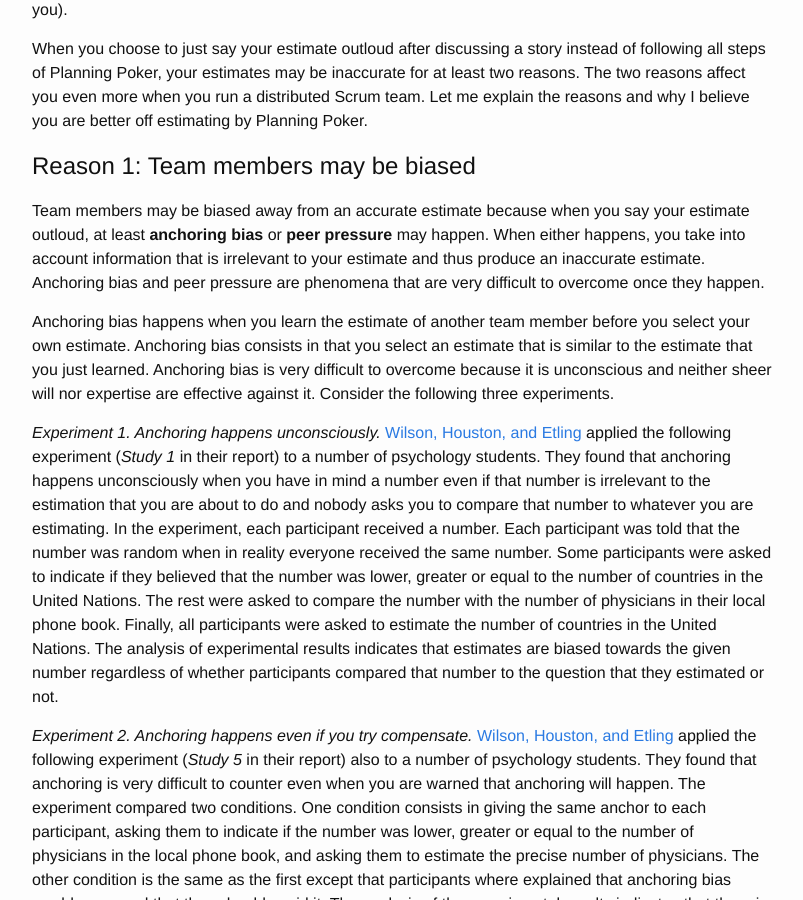
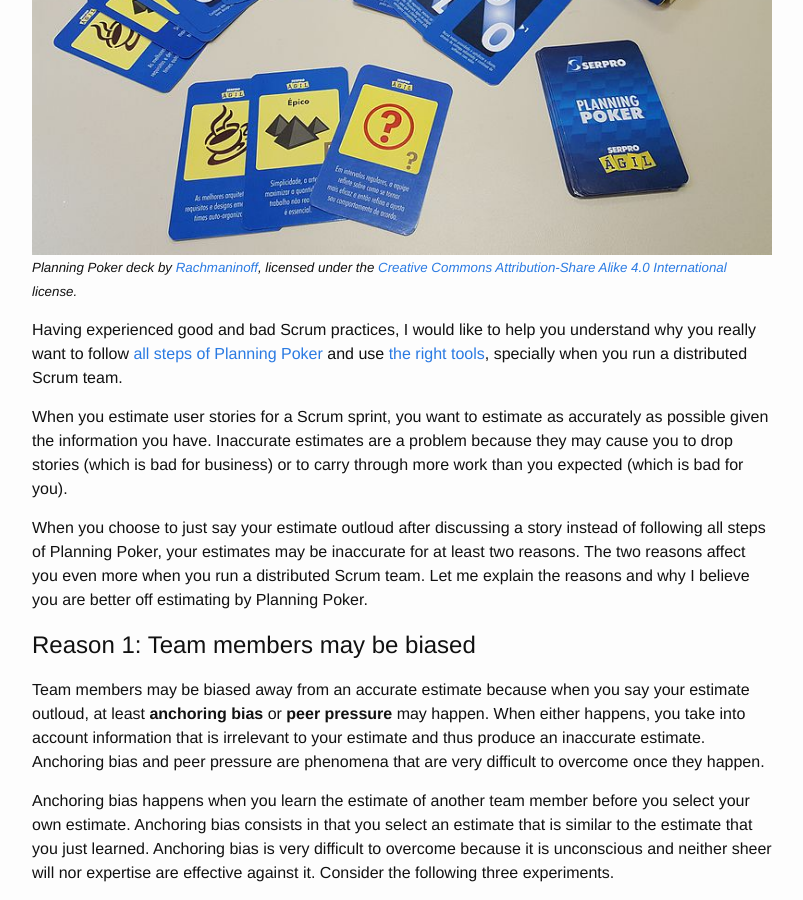
Before and after one commit to mrrusof/mrrusof.github.io, a Jekyll site: the page built from _posts/2016-09-09-do-not-estimate-outloud.markdown, in a window 1280 px wide and 900 px high, scrolled down 403 px. Shown: the whole window, without its empty margins (238-1041 px from the left). Built offline with Jekyll 4.4.1, drawn with Linux system fonts in a browser that asks for light colours; comment, search, counter and statistics services are not loaded.

Commit message:
Add header picture to planning poker post.

```diff
--- a/_posts/2016-09-09-do-not-estimate-outloud.markdown
+++ b/_posts/2016-09-09-do-not-estimate-outloud.markdown
@@ -49,6 +49,9 @@
 
 # Post
 -->
+
+![Planning Poker deck](/assets/2016-09-25.planning-poker.jpg)
+<small>_Planning Poker deck by [Rachmaninoff](https://commons.wikimedia.org/wiki/User:Rachmaninoff), licensed under the [Creative Commons Attribution-Share Alike 4.0 International](https://creativecommons.org/licenses/by-sa/4.0/deed.en) license._</small>
 
 Having experienced good and bad Scrum practices, I would like to
 help you understand why you really want to follow [all steps of Planning
```
Also changed, not shown: assets/2016-09-25.planning-poker.jpg (added).
